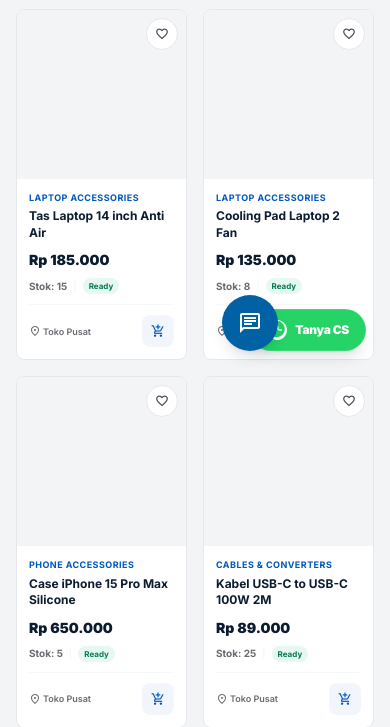
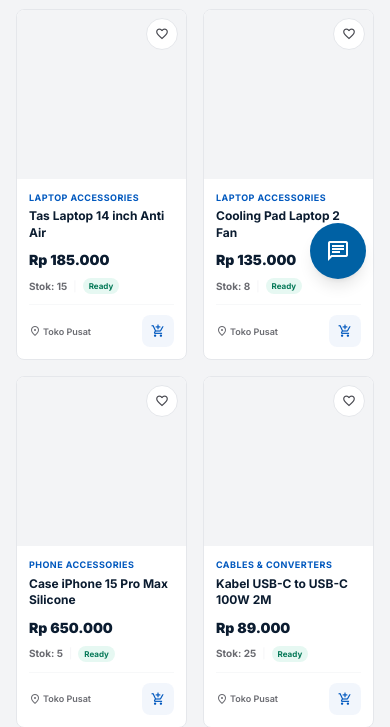
Before and after one commit to stevenarif123/TCKomputer, a PHP site: page /index.php in a window 390 px wide. Shown: the part 469-1196 px from the top of the page. Run offline with PHP 8.4, Linux system fonts and the light colour scheme; data comes from the database, SQL or seed files in the repository; some libraries are stand-ins or nearby versions.

Commit message:
Reposition chat widget higher on mobile and remove floating WhatsApp widget

```diff
--- a/includes/chat-widget.php
+++ b/includes/chat-widget.php
@@ -12,13 +12,13 @@ $csrfToken = isset($csrfToken) ? $csrfToken : (function_exists('generateCSRFToke
 ?>
 
 <!-- Floating Chat Button -->
-<button id="chat-widget-button" class="fixed bottom-6 z-[90] w-14 h-14 rounded-full bg-[#0061A4] hover:bg-[#004e85] text-white flex items-center justify-center shadow-lg transition-all duration-300 hover:scale-105 active:scale-95 focus:outline-none <?= ($currentPage === 'index.php') ? 'right-28' : 'right-6' ?>" title="Chat dengan CS TCKomputer">
+<button id="chat-widget-button" class="fixed bottom-24 md:bottom-6 right-6 z-[90] w-14 h-14 rounded-full bg-[#0061A4] hover:bg-[#004e85] text-white flex items-center justify-center shadow-lg transition-all duration-300 hover:scale-105 active:scale-95 focus:outline-none" title="Chat dengan CS TCKomputer">
     <span class="material-symbols-outlined text-2xl" id="chat-btn-icon">chat</span>
     <span id="chat-widget-badge" class="absolute -top-1 -right-1 bg-red-500 text-white text-[10px] font-bold rounded-full w-5 h-5 flex items-center justify-center hidden">0</span>
 </button>
 
 <!-- Chat Widget Panel -->
-<div id="chat-widget-panel" class="fixed bottom-24 z-[100] w-[380px] h-[500px] max-w-[calc(100vw-2rem)] bg-white rounded-2xl shadow-2xl border border-slate-200 flex flex-col hidden overflow-hidden transition-all duration-300 transform scale-95 opacity-0 <?= ($currentPage === 'index.php') ? 'right-28' : 'right-6' ?>">
+<div id="chat-widget-panel" class="fixed bottom-40 md:bottom-24 right-6 z-[100] w-[380px] h-[500px] max-w-[calc(100vw-2rem)] bg-white rounded-2xl shadow-2xl border border-slate-200 flex flex-col hidden overflow-hidden transition-all duration-300 transform scale-95 opacity-0">
     <!-- Header -->
     <div class="bg-[#0061A4] text-white px-4 py-3.5 flex items-center justify-between shrink-0">
         <div class="flex items-center gap-2">
--- a/includes/footer.php
+++ b/includes/footer.php
@@ -198,26 +198,6 @@
     }
 </script>
 
-<!-- Floating WhatsApp Support Widget (Only visible on Home, Catalog, Categories, and Product Detail pages) -->
-<?php
-$currentPage = basename($_SERVER['PHP_SELF']);
-$allowedPages = ['index.php'];
-if (in_array($currentPage, $allowedPages)):
-    $rawPhone = $storeSettings['phone'] ?? '082293924242';
-    $cleanPhone = preg_replace('/[^0-9]/', '', $rawPhone);
-    if (strpos($cleanPhone, '0') === 0) {
-        $cleanPhone = '62' . substr($cleanPhone, 1);
-    }
-    $waNumber = $cleanPhone;
-?>
-<a href="https://wa.me/<?= $waNumber ?>?text=Halo%20TC%20Komputer,%20saya%20ingin%20bertanya%20terkait%20produk%20IT/Hardware" target="_blank" class="fixed bottom-6 right-6 z-[90] bg-[#25D366] text-white px-4 py-2.5 rounded-full shadow-lg hover:bg-[#20ba59] transition-all flex items-center gap-2 select-none group border border-white/10" title="Hubungi CS WhatsApp">
-    <svg class="w-5 h-5 fill-current" viewBox="0 0 24 24">
-        <path d="M.057 24l1.687-6.163c-1.041-1.804-1.588-3.849-1.587-5.946C.06 5.348 5.397.01 12.008.01c3.202.001 6.212 1.246 8.477 3.514 2.266 2.268 3.507 5.28 3.505 8.484-.004 6.657-5.34 11.997-11.953 11.997-2.005-.001-3.973-.502-5.724-1.458L0 24zm6.59-4.846c1.6.95 3.188 1.449 4.825 1.451 5.436 0 9.86-4.37 9.864-9.799.002-2.63-1.023-5.101-2.885-6.965C16.59 1.978 14.12 .952 11.5 1.052c-5.437 0-9.862 4.371-9.866 9.8-.001 1.762.483 3.486 1.398 5.024l-.993 3.628 3.738-.98c1.512.825 3.203 1.25 4.908 1.25zm5.716-11.111c.29-.116.48-.194.596-.388.116-.194.116-.1.058-.214-.058-.116-.483-1.162-.662-1.59-.174-.42-.35-.362-.483-.37l-.407-.008c-.135 0-.358.05-.546.254-.188.204-.717.7-.717 1.709 0 1.008.733 1.977.836 2.113.103.136 1.443 2.203 3.496 3.088.488.21 1.02.34 1.378.373.358.034.685.016.942-.022.286-.042.88-.36 1.004-.708.125-.348.125-.646.088-.708-.037-.062-.135-.098-.285-.174-.15-.076-.88-.435-1.016-.484-.136-.05-.236-.076-.336.076-.1.15-.388.484-.476.584-.088.1-.176.11-.326.035-.15-.075-.632-.233-1.204-.74-.445-.395-.745-.884-.833-1.034-.088-.15-.01-.23.066-.305.068-.067.15-.175.225-.262.075-.088.1-.15.15-.25.05-.1.025-.188-.013-.263l-.448-1.077c-.12-.29-.25-.25-.34-.25z"/>
-    </svg>
-    <span class="text-xs font-black tracking-tight">Tanya CS</span>
-</a>
-<?php endif; ?>
-
 <?php require_once __DIR__ . '/chat-widget.php'; ?>
 
 <!-- Main JavaScript -->
```
